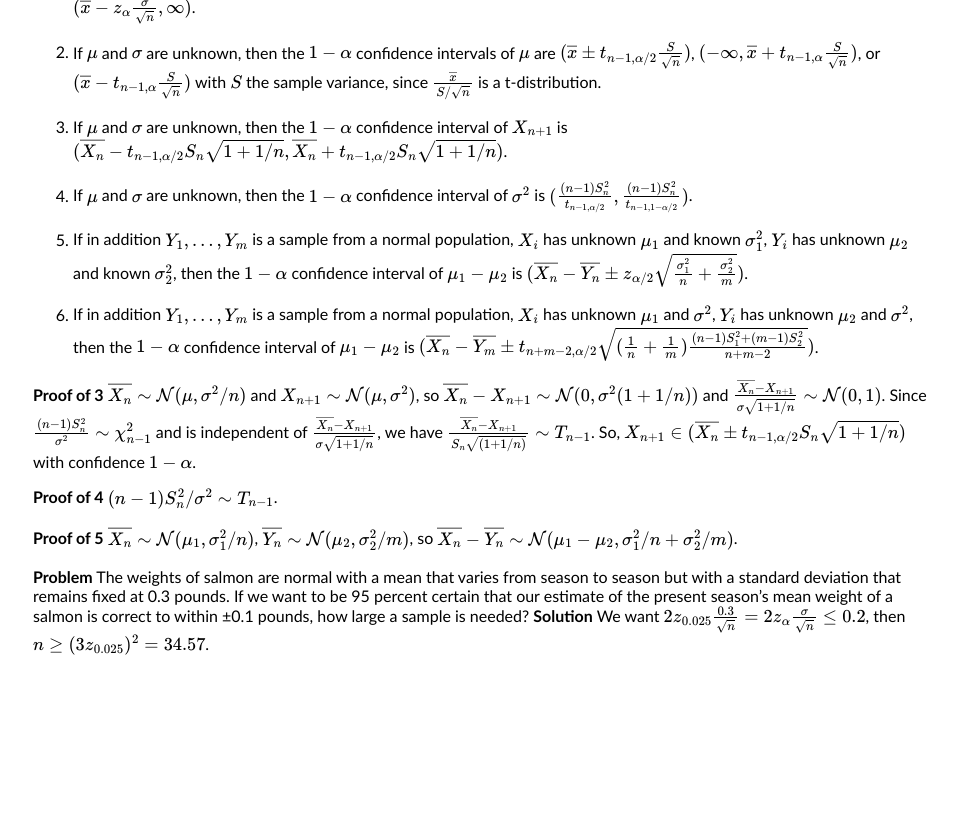
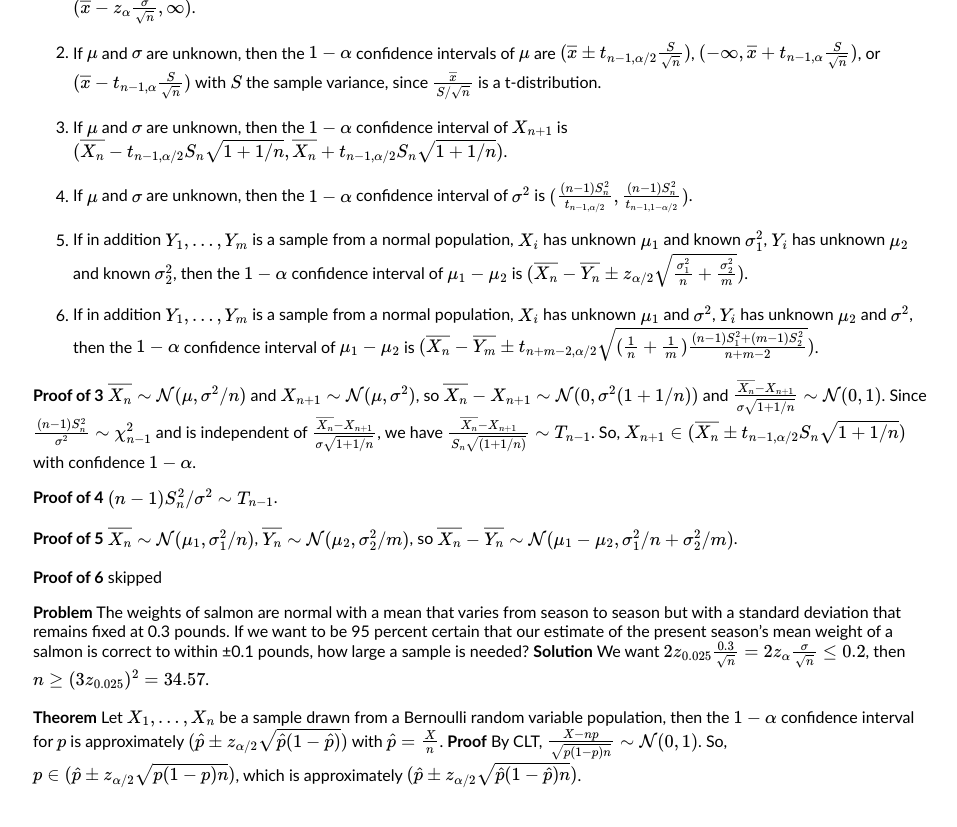
Before and after one commit to henryzhang11/questions-I-have, a Jekyll site: the page built from _posts/2023-08-20-probability-theory-review.md, in a window 1280 px wide and 900 px high, scrolled down 4446 px. Shown: the top 827 px of the window, without its empty margins (159-1116 px from the left). Built offline with Jekyll 4.4.1, drawn with Linux system fonts in a browser that asks for light colours; formulas are drawn with MathJax 3; before the commit the page ends 5214 px from its top, so only the background shows below that.

Commit message:
Update 2023-08-20-probability-theory-review.md

```diff
--- a/_posts/2023-08-20-probability-theory-review.md
+++ b/_posts/2023-08-20-probability-theory-review.md
@@ -129,5 +129,10 @@ title: "probability theory review"
 
 **Proof of 5** $\overline{X_n}\sim\mathcal{N}(\mu_1,\sigma_1^2/n)$, $\overline{Y_n}\sim\mathcal{N}(\mu_2,\sigma_2^2/m)$, so $\overline{X_n}-\overline{Y_n}\sim \mathcal{N}(\mu_1-\mu_2,\sigma_1^2/n+\sigma_2^2/m)$.
 
+**Proof of 6** skipped
+
 **Problem** The weights of salmon are normal with a mean that varies from season to season but with a standard deviation that remains fixed at 0.3 pounds. If we want to be 95 percent certain that our estimate of the present season’s mean weight of a salmon is correct to within ±0.1 pounds, how large a sample is needed?
 **Solution** We want $2z_{0.025}\frac{0.3}{\sqrt{n}}=2z_{\alpha}\frac{\sigma}{\sqrt{n}}\leq 0.2$, then $n\geq (3z_{0.025})^2=34.57$.
+
+**Theorem** Let $X_1,...,X_n$ be a sample drawn from a Bernoulli random variable population, then the $1-\alpha$ confidence interval for $p$ is approximately $(\hat{p}\pm z_{\alpha/2}\sqrt{\hat{p}(1-\hat{p})})$ with $\hat{p}=\frac{X}{n}$.
+**Proof** By CLT, $\frac{X-np}{\sqrt{p(1-p)n}}\sim\mathcal{N}(0,1)$. So, $p\in (\hat{p}\pm z_{\alpha/2}\sqrt{p(1-p)n})$, which is approximately $(\hat{p}\pm z_{\alpha/2}\sqrt{\hat{p}(1-\hat{p})n})$.
```
